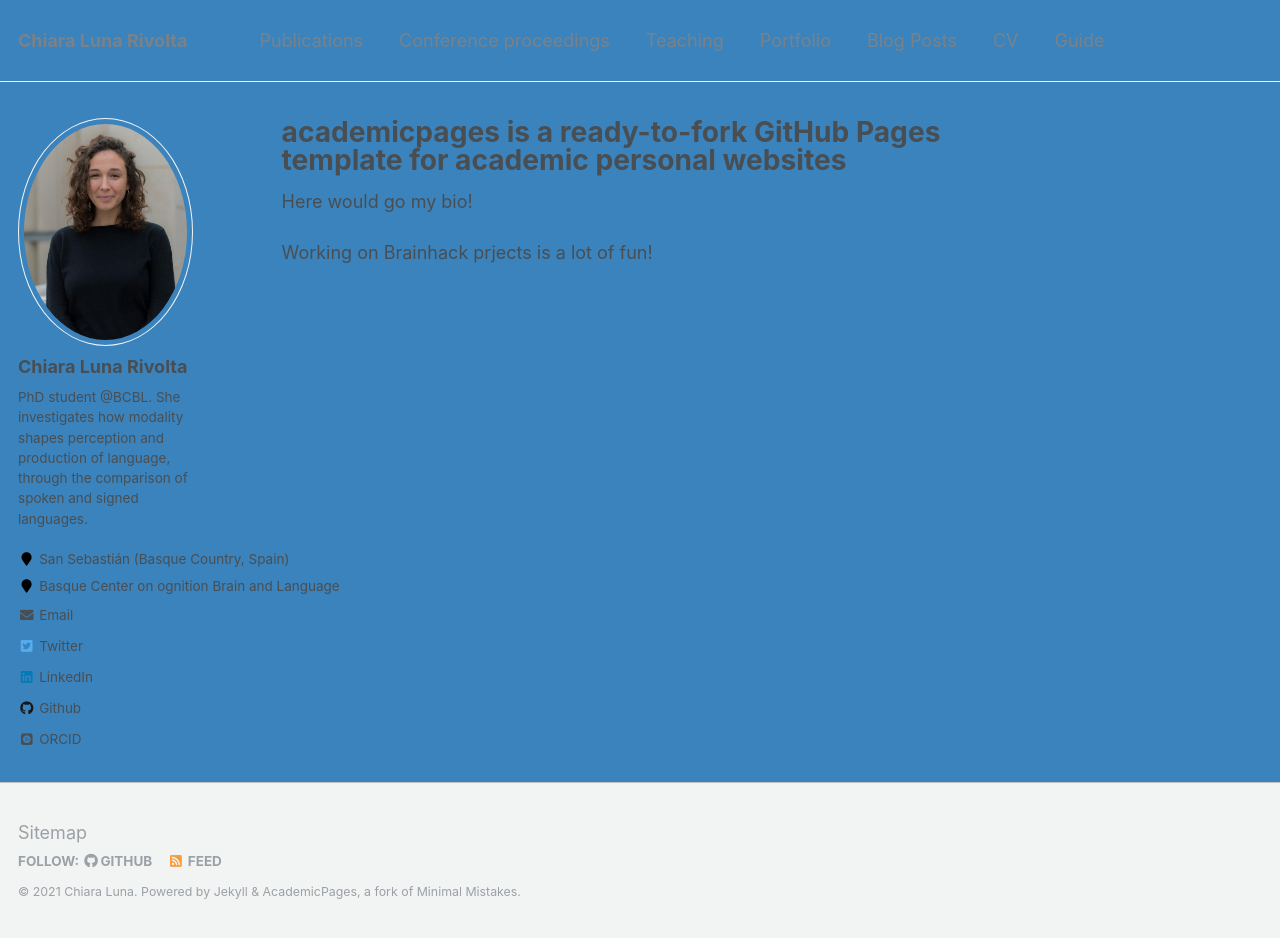
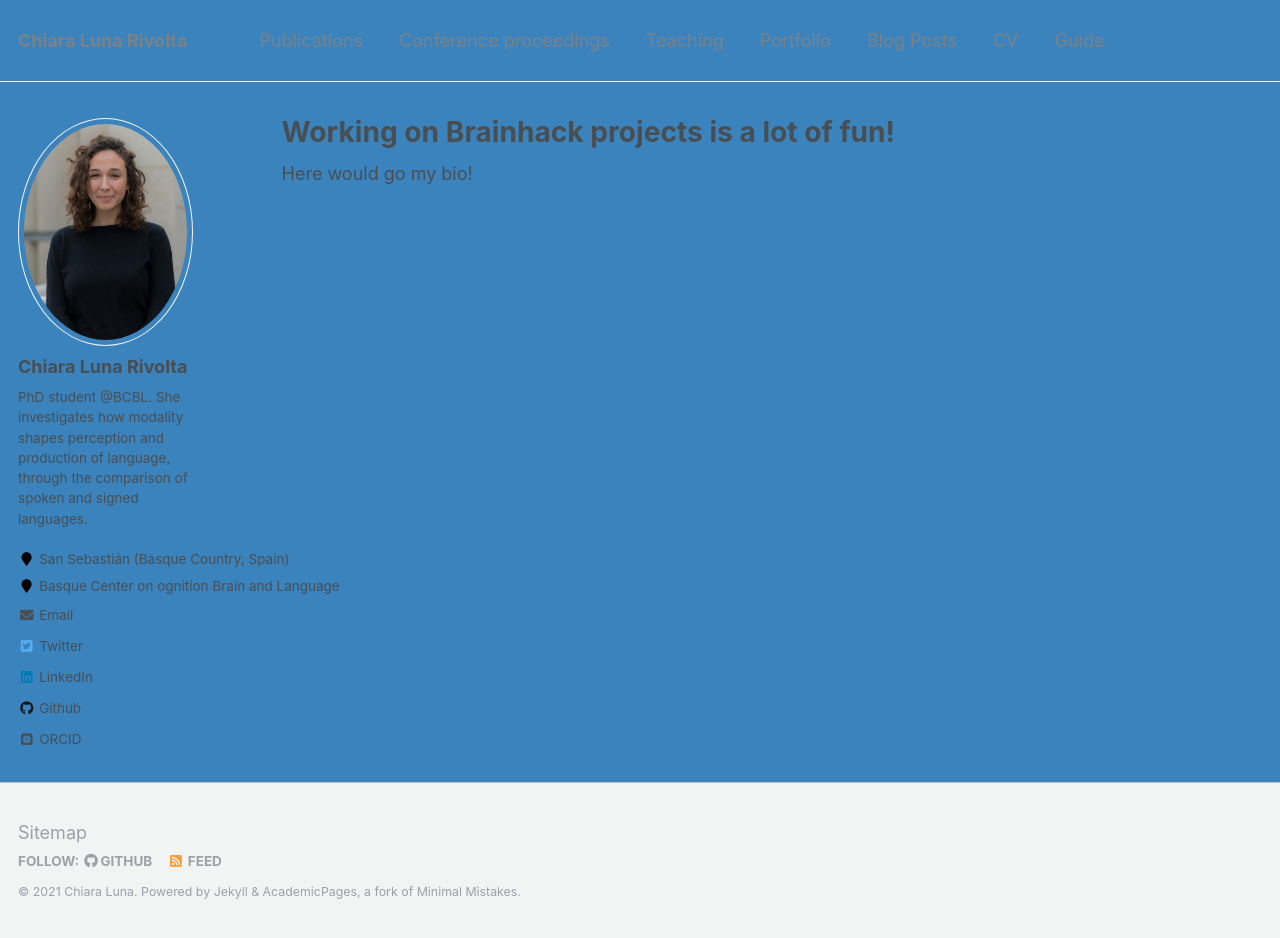
Before and after one commit to chiaralunariv/chiaralunariv.github.io, a Jekyll site: the page built from _pages/about.md, in a window 1280 px wide and 938 px high. Built offline with Jekyll 4.4.1, drawn with Linux system fonts in a browser that asks for light colours; some web fonts are replaced.

Commit message:
changes in bio

```diff
--- a/_pages/about.md
+++ b/_pages/about.md
@@ -1,6 +1,6 @@
 ---
 permalink: /
-title: "academicpages is a ready-to-fork GitHub Pages template for academic personal websites"
+title: "Working on Brainhack projects is a lot of fun!"
 excerpt: "About me"
 author_profile: true
 redirect_from:
@@ -9,5 +9,3 @@ redirect_from:
 ---
 
 Here would go my bio!
-
-Working on Brainhack prjects is a lot of fun!
```
Also changed, not shown: 6 other files.
